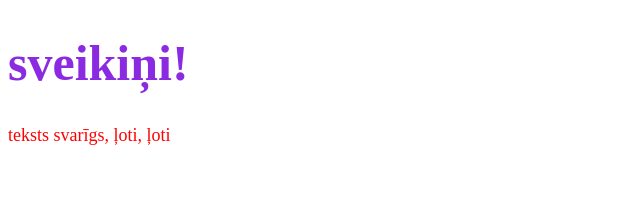
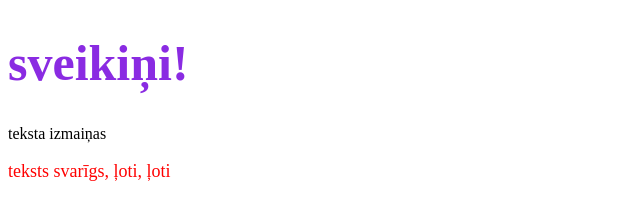
Before and after one commit to AldisBask/git_macibas, a plain HTML site: page index.html in a window 1280 px wide. Shown: the whole page, without its empty margins (0-640 px from the left). Drawn offline with Linux system fonts and the light colour scheme.

Commit message:
Update index.html

```diff
--- a/index.html
+++ b/index.html
@@ -14,7 +14,7 @@
   <h1 class="title">
     sveikiņi!
   </h1>
-
+<p>teksta izmaiņas </p>
   <p class="text">
     teksts svarīgs, ļoti, ļoti
   </p>
```
